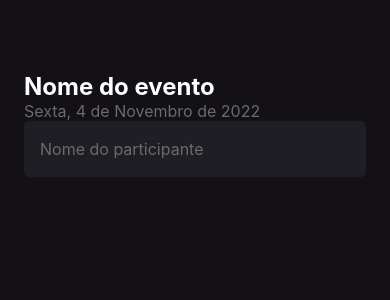
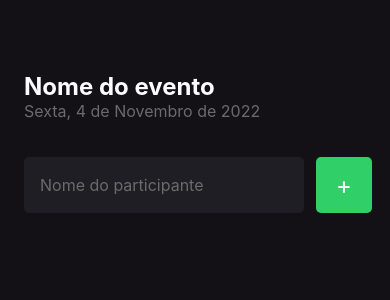
Before and after one commit to joaofelima96/imhere, a React Native app: screen / in a window 390 px wide. Shown: the top 300 px of the page. Built offline with nearby package versions, Linux system fonts and the light colour scheme.

Commit message:
feat: Adicionado o botão de "+" feat: Envolvendo o input + botão numa "view" feat: Aplicando propriedade "flexDirection: row"

```diff
--- a/src/screens/Home/index.tsx
+++ b/src/screens/Home/index.tsx
@@ -1,20 +1,33 @@
 import React from "react"
-import { StatusBar, Text, View, TextInput } from "react-native"
+import { StatusBar, Text, View, TextInput, TouchableOpacity } from "react-native"
 
 import { styles } from "./styles"
 
 export function Home() {
+
+    function handleParticipantAdd() {
+        console.log("você clicou no botão")
+    }
+
     return (
         <View style={styles.container}>
             <StatusBar />
             <Text style={styles.eventName}>Nome do evento</Text>
             <Text style={styles.eventDate}>Sexta, 4 de Novembro de 2022</Text>
 
-            <TextInput
-                style={styles.input}
-                placeholder="Nome do participante"
-                placeholderTextColor={"#6b6b6b"}
-            />
+            <View style={styles.form}>
+                <TextInput
+                    style={styles.input}
+                    placeholder="Nome do participante"
+                    placeholderTextColor={"#6b6b6b"}
+                />
+
+                <TouchableOpacity style={styles.button} onPress={handleParticipantAdd}>
+                    <Text style={styles.buttonText}>
+                        +
+                    </Text>
+                </TouchableOpacity>
+            </View>
         </View>
     )
 }
--- a/src/screens/Home/styles.ts
+++ b/src/screens/Home/styles.ts
@@ -17,11 +17,31 @@
         fontSize: 16
     },
     input: {
+        flex: 1,
         height: 56,
         backgroundColor: "#1f1e25",
         borderRadius: 5,
         color: "#fff",
         padding: 16,
-        fontSize: 16
+        fontSize: 16,
+        marginRight: 12
+    },
+    button: {
+        height: 56,
+        width: 56,
+        borderRadius: 5,
+        backgroundColor: "#31CF67",
+        alignItems: "center",
+        justifyContent: "center"
+    },
+    buttonText: {
+        color: "#fff",
+        fontSize: 24,
+    },
+    form: {
+        width: "100%",
+        flexDirection: "row",
+        marginTop: 36,
+        marginBottom: 42
     }
 })
```
